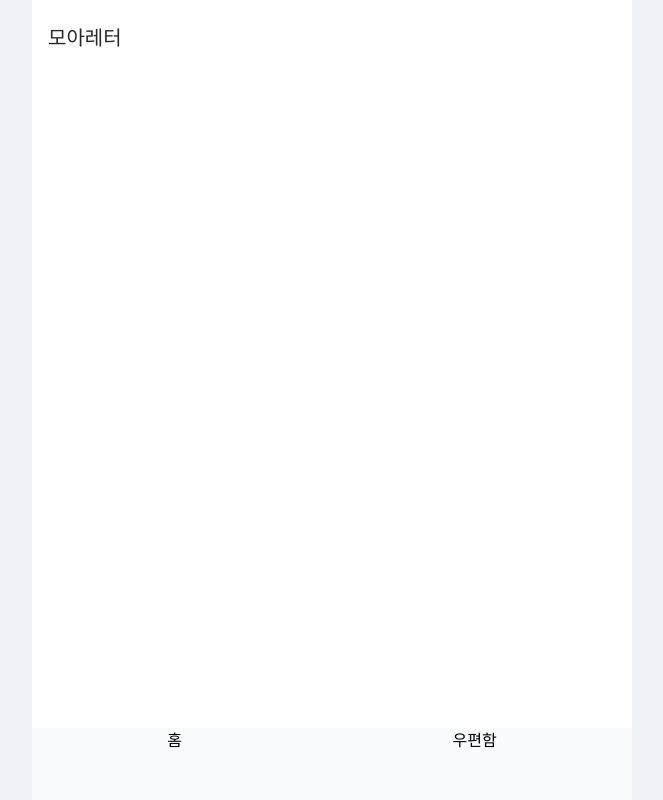
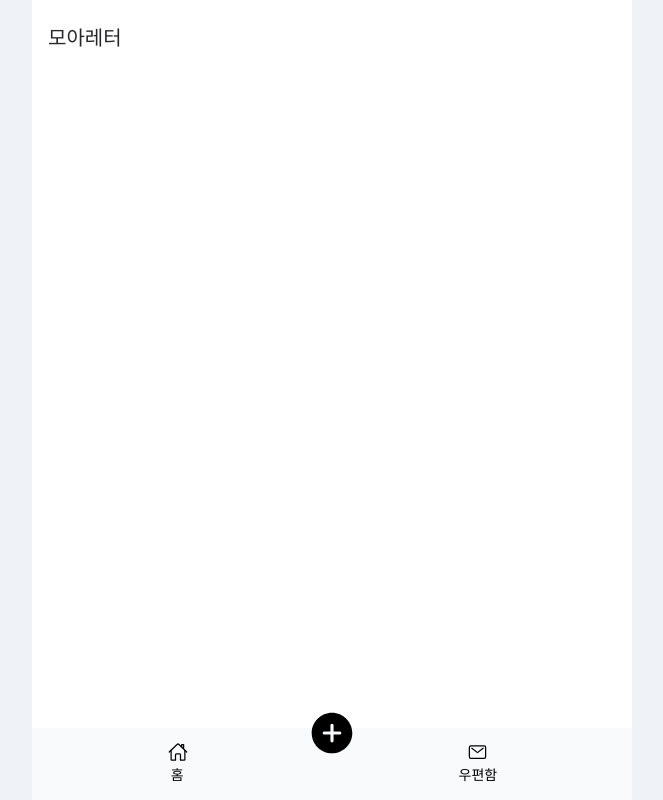
Before and after one commit to shyunju7/moaLetter, a React (Vite) app in the folder moaletter-app/: page / in a window 1280 px wide. Shown: the whole page, without its empty margins (308-971 px from the left). Built offline with nearby package versions, Linux system fonts and the light colour scheme; a web font is replaced by a local one.

Commit message:
Style : 하단 네비게이션 바 레이아웃 설정 및 스타일 설정

```diff
--- a/moaletter-app/src/components/BottomNavigation.tsx
+++ b/moaletter-app/src/components/BottomNavigation.tsx
@@ -1,18 +1,27 @@
 import { Link } from "react-router-dom";
-
+import { IoHomeOutline } from "@react-icons/all-files/io5/IoHomeOutline";
+import { IoMailOutline } from "@react-icons/all-files/io5/IoMailOutline";
+import { IoAddCircle } from "@react-icons/all-files/io5/IoAddCircle";
 /**
  * 하단 네비게이션 바를 담당할 컴포넌트
  * @returns{JSX.Element} BottomNavigation 컴포넌트
  */
 const BottomNavigation = (): JSX.Element => {
     return (
-    <nav className="w-full max-w-[600px] h-[72px] bg-slate-50 fixed bottom-0">
-      <ul className="w-full flex justify-around items-center">
-        <li>
-          <Link to="/">홈</Link>
+        <nav className="flex items-center w-full max-w-[600px] h-[72px] bg-slate-50 fixed bottom-0">
+            <IoAddCircle className="absolute inset-1/4 top-[-45px] w-[50px] h-[50px] m-auto cursor-pointer" />
+            <ul className="flex justify-around items-center w-full ">
+                <li className="cursor-pointer">
+                    <Link to="/">
+                        <IoHomeOutline className="w-[22px] h-[20px]" />
+                        <label className="ml-1 text-sm">홈</label>
+                    </Link>
                 </li>
-        <li>
-          <Link to="/letters">우편함</Link>
+                <li className="cursor-pointer">
+                    <Link to="/letters">
+                        <IoMailOutline className="w-[25px] h-[20px] m-auto" />
+                        <label className="text-sm">우편함</label>
+                    </Link>
                 </li>
             </ul>
         </nav>
```
Lines whose indentation alone changed are shown as unchanged.
